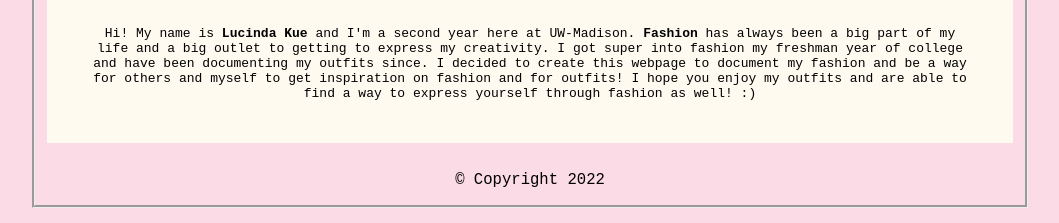
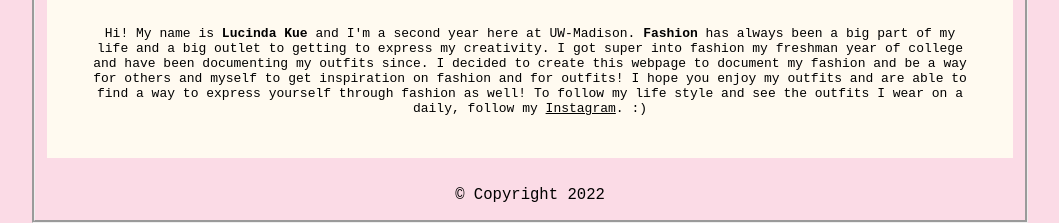
Before and after one commit to Lkue2/OutfitsbyLucinda, a plain HTML site: page index.html in a window 1280 px wide. Shown: the part 944-1167 px from the top of the page, without its empty margins (110-1169 px from the left). Drawn offline with Linux system fonts and the light colour scheme.

Commit message:
Update index.html

```diff
--- a/index.html
+++ b/index.html
@@ -32,7 +32,7 @@
 				<b>Fashion</b> has always been a big part of my life and a big outlet to getting to express my creativity.
 				I got super into fashion my freshman year of college and have been documenting my outfits since.
 				I decided to create this webpage to document my fashion and be a way for others and myself to get inspiration
-				on fashion and for outfits! I hope you enjoy my outfits and are able to find a way to express yourself through fashion as well! :)
+				on fashion and for outfits! I hope you enjoy my outfits and are able to find a way to express yourself through fashion as well! To follow my life style and see the outfits I wear on a daily, follow my <a href="https://www.instagram.com/luclnda_/">Instagram</a>. :)
 
 			</article>
 
```
